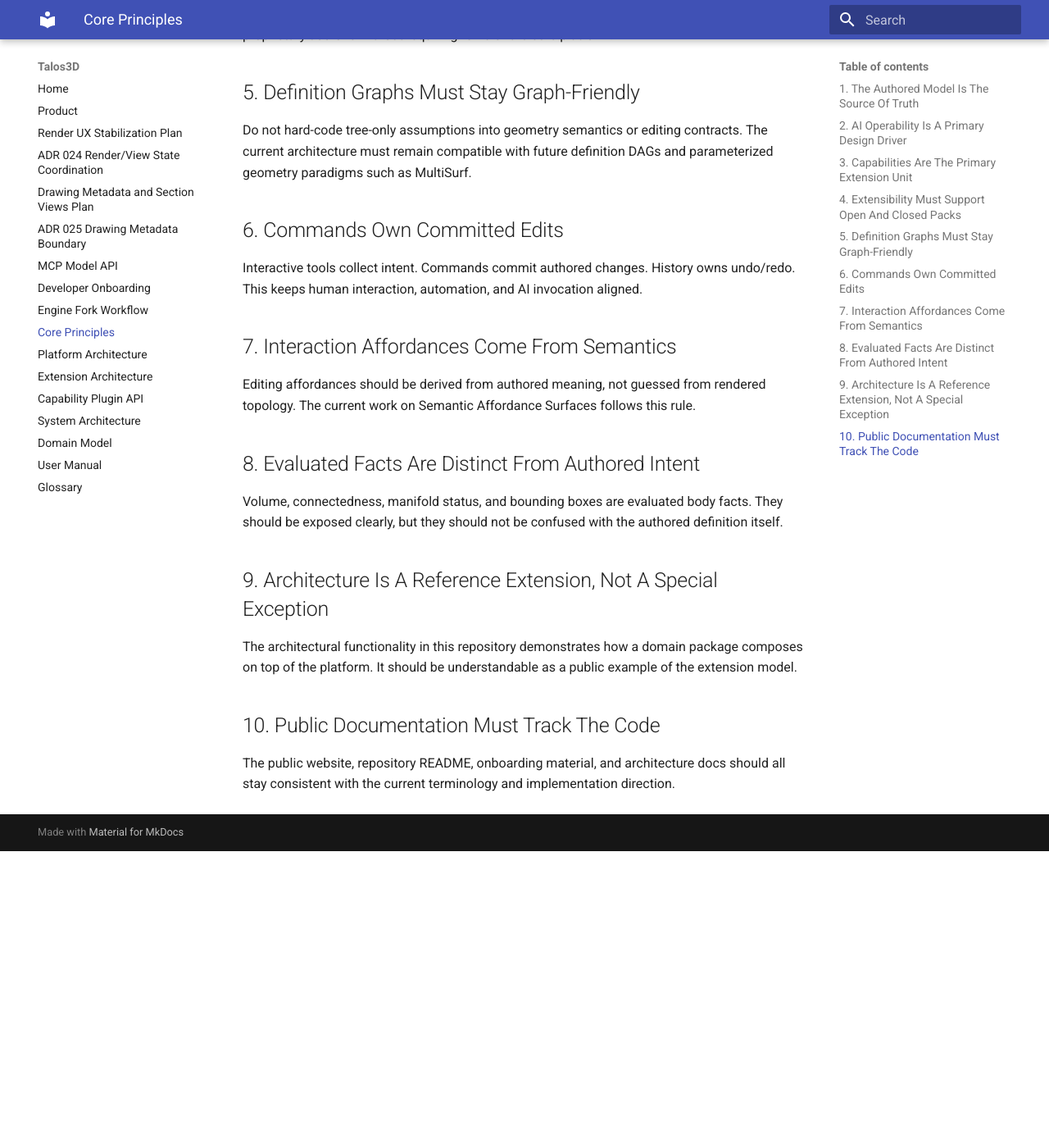
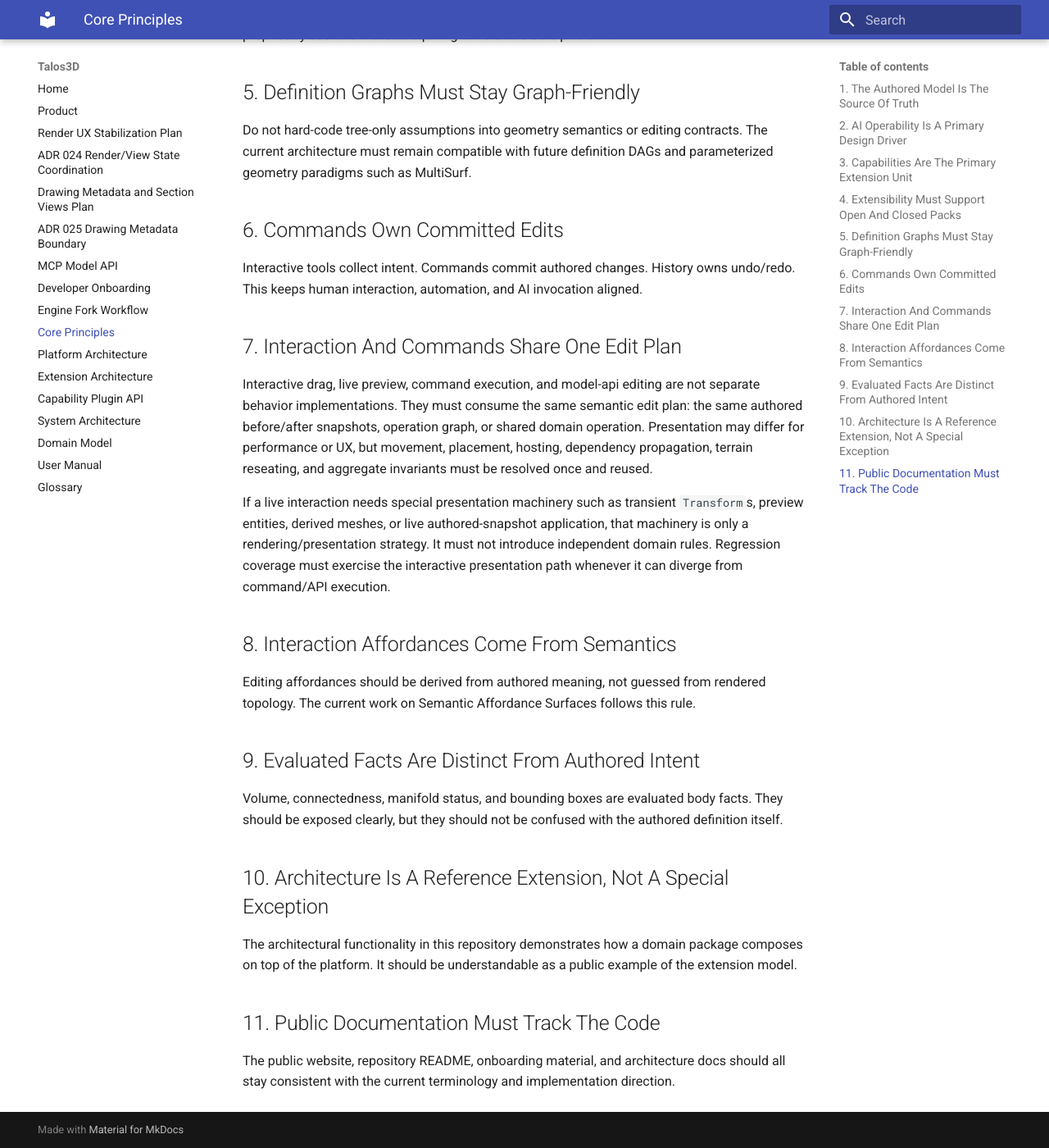
Before and after one commit to appverket/talos3D, an MkDocs documentation site: the page built from docs/CORE_PRINCIPLES.md, in a window 1280 px wide and 1400 px high, scrolled down 653 px. Shown: the whole window at 82% size. Built offline with MkDocs 1.6.1 and Material for MkDocs 9.7.7, drawn with Linux system fonts in a browser that asks for light colours; before the commit the page ends 1691 px from its top, so only the background shows below that.

Commit message:
Codify shared interaction edit plans

```diff
--- a/docs/CORE_PRINCIPLES.md
+++ b/docs/CORE_PRINCIPLES.md
@@ -35,25 +35,41 @@ definition DAGs and parameterized geometry paradigms such as MultiSurf.
 Interactive tools collect intent. Commands commit authored changes. History owns
 undo/redo. This keeps human interaction, automation, and AI invocation aligned.
 
-## 7. Interaction Affordances Come From Semantics
+## 7. Interaction And Commands Share One Edit Plan
+
+Interactive drag, live preview, command execution, and model-api editing are
+not separate behavior implementations. They must consume the same semantic edit
+plan: the same authored before/after snapshots, operation graph, or shared
+domain operation. Presentation may differ for performance or UX, but movement,
+placement, hosting, dependency propagation, terrain reseating, and aggregate
+invariants must be resolved once and reused.
+
+If a live interaction needs special presentation machinery such as transient
+`Transform`s, preview entities, derived meshes, or live authored-snapshot
+application, that machinery is only a rendering/presentation strategy. It must
+not introduce independent domain rules. Regression coverage must exercise the
+interactive presentation path whenever it can diverge from command/API
+execution.
+
+## 8. Interaction Affordances Come From Semantics
 
 Editing affordances should be derived from authored meaning, not guessed from
 rendered topology. The current work on Semantic Affordance Surfaces follows this
 rule.
 
-## 8. Evaluated Facts Are Distinct From Authored Intent
+## 9. Evaluated Facts Are Distinct From Authored Intent
 
 Volume, connectedness, manifold status, and bounding boxes are evaluated body
 facts. They should be exposed clearly, but they should not be confused with the
 authored definition itself.
 
-## 9. Architecture Is A Reference Extension, Not A Special Exception
+## 10. Architecture Is A Reference Extension, Not A Special Exception
 
 The architectural functionality in this repository demonstrates how a domain
 package composes on top of the platform. It should be understandable as a public
 example of the extension model.
 
-## 10. Public Documentation Must Track The Code
+## 11. Public Documentation Must Track The Code
 
 The public website, repository README, onboarding material, and architecture
 docs should all stay consistent with the current terminology and implementation
```
Also changed, not shown: AGENTS.md (+8 -0 lines).
